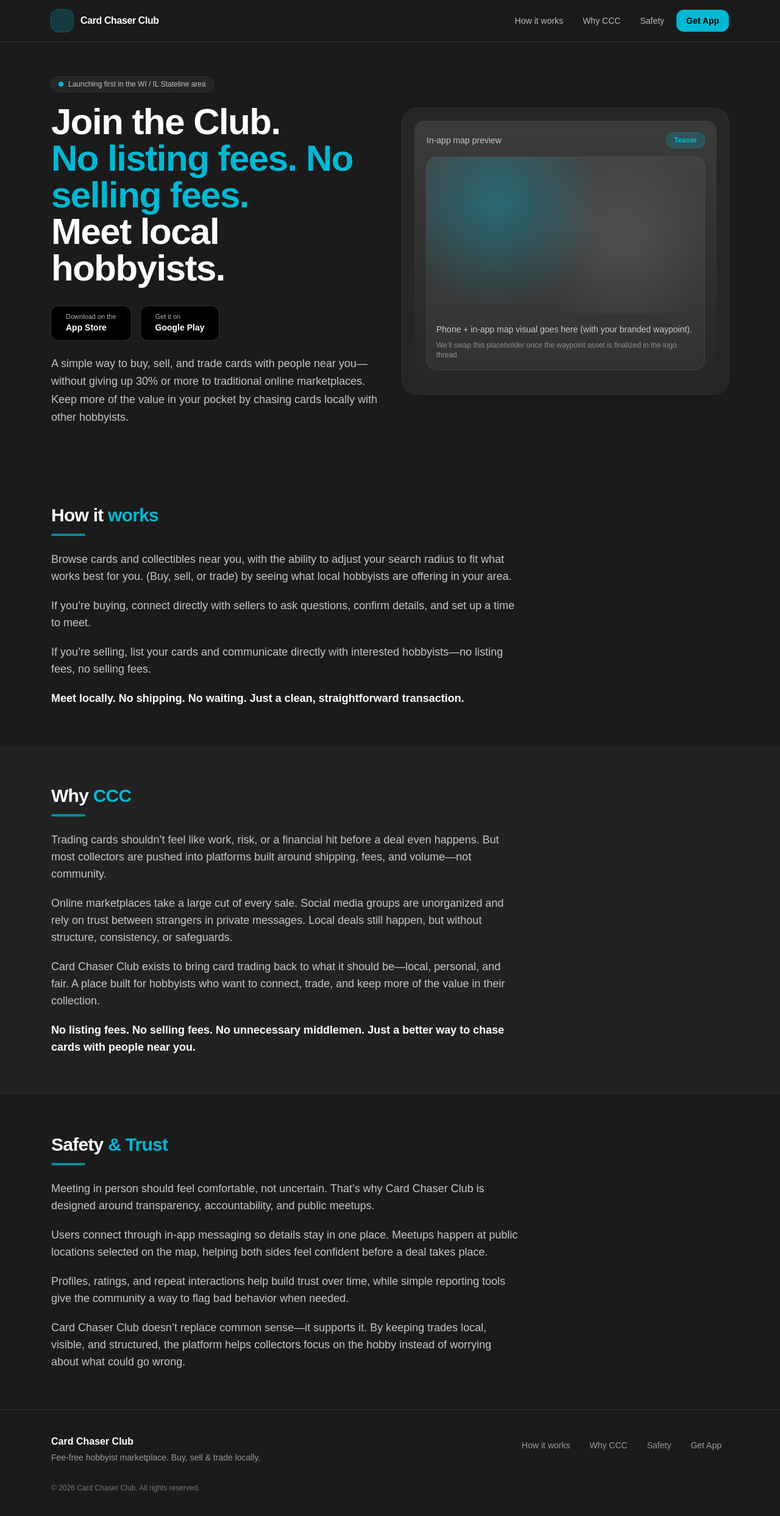
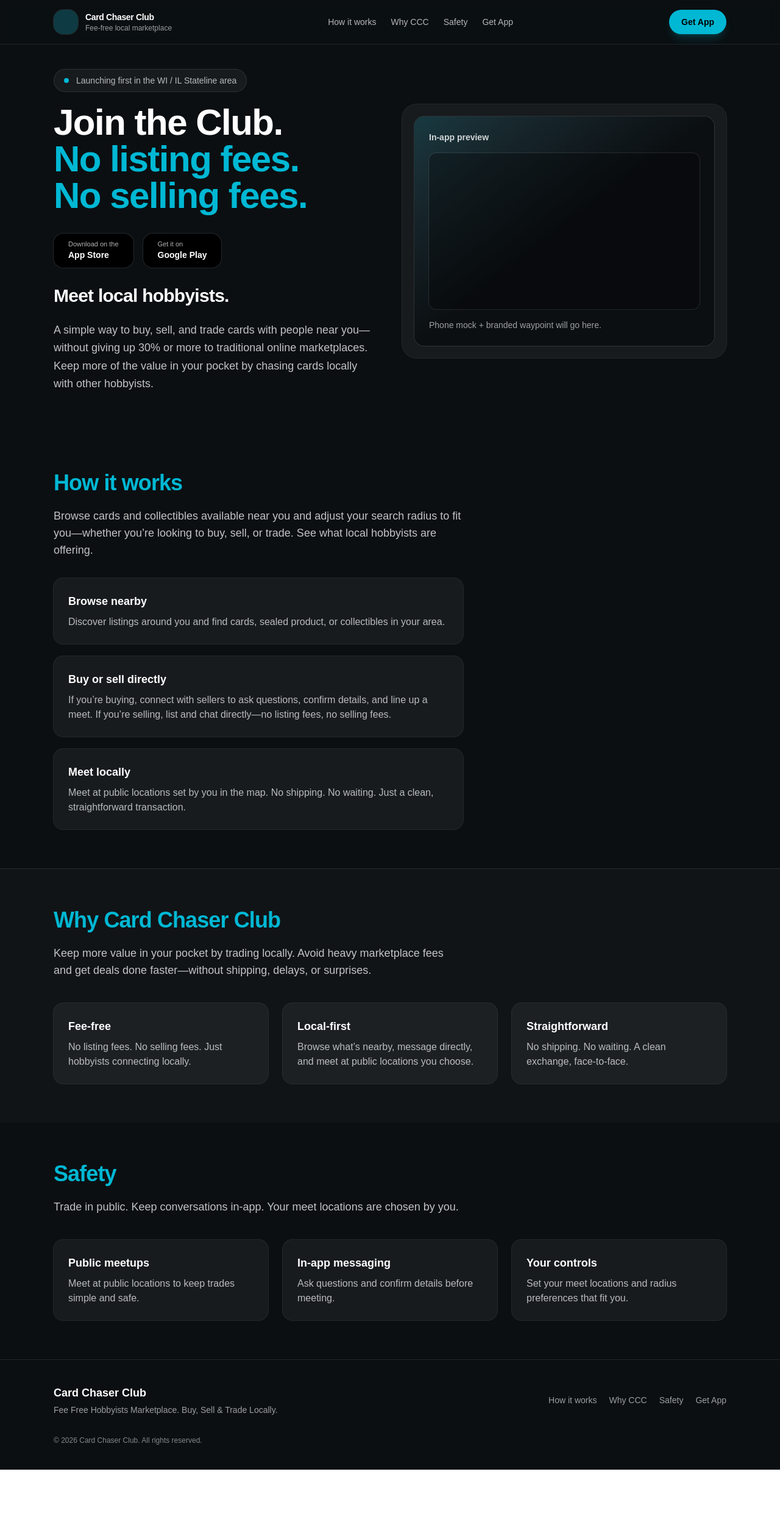
Before and after one commit to cardchaserclub/cardchaserclub-landing, a Next.js app: page / in a window 1280 px wide. Shown: the whole page at 61% size. After the commit the page ends 2410 px from the top, so only its background shows below. Built offline with nearby package versions, Linux system fonts and the light colour scheme.

Commit message:
Refine hero layout and move subhead below buttons

```diff
--- a/app/page.tsx
+++ b/app/page.tsx
@@ -2,98 +2,79 @@
 
 import { useMemo } from "react";
 
-export default function Home() {
-  // TODO: Replace with your real store URLs when ready
-  const APP_STORE_URL = "https://apps.apple.com/";
-  const PLAY_STORE_URL = "https://play.google.com/store";
+export default function Page() {
+  const NAV = useMemo(
+    () => [
+      { label: "How it works", href: "#how-it-works" },
+      { label: "Why CCC", href: "#why-ccc" },
+      { label: "Safety", href: "#safety" },
+      { label: "Get App", href: "#get-app" },
+    ],
+    []
+  );
 
-  const isIOS = useMemo(() => {
+  const APP_STORE_URL = "#";
+  const PLAY_STORE_URL = "#";
+
+  const isMobile = useMemo(() => {
     if (typeof navigator === "undefined") return false;
-    return /iPhone|iPad|iPod/i.test(navigator.userAgent);
+    return /Android|iPhone|iPad|iPod/i.test(navigator.userAgent);
   }, []);
 
-  const isAndroid = useMemo(() => {
-    if (typeof navigator === "undefined") return false;
-    return /Android/i.test(navigator.userAgent);
-  }, []);
-
-  const handleGetApp = () => {
-    if (typeof window === "undefined") return;
-
-    if (isIOS) {
-      window.open(APP_STORE_URL, "_blank", "noopener,noreferrer");
-      return;
-    }
-
-    if (isAndroid) {
-      window.open(PLAY_STORE_URL, "_blank", "noopener,noreferrer");
-      return;
-    }
-
-    // Desktop/unknown -> scroll to store buttons
-    const el = document.getElementById("get-app");
-    el?.scrollIntoView({ behavior: "smooth", block: "start" });
-  };
-
   return (
-    <main className="min-h-screen bg-[#1B1B1B] text-white">
+    <div className="min-h-screen bg-[#0b0f12] text-white">
       {/* Header */}
-      <header className="sticky top-0 z-50 border-b border-white/10 bg-[#1B1B1B]/80 backdrop-blur">
-        <div className="mx-auto flex max-w-6xl items-center justify-between px-5 py-4">
+      <header className="sticky top-0 z-50 border-b border-white/10 bg-[#0b0f12]/80 backdrop-blur">
+        <div className="mx-auto flex max-w-6xl items-center justify-between px-6 py-4">
           <div className="flex items-center gap-3">
-            {/* Placeholder logo mark (swap later) */}
-            <div className="h-9 w-9 rounded-xl bg-[#00B8D4]/20 ring-1 ring-[#00B8D4]/40" />
-            <span className="text-base font-semibold tracking-tight">
+            <div className="h-10 w-10 rounded-2xl bg-[#0e3b43] ring-1 ring-white/10" />
+            <div className="leading-tight">
+              <div className="text-sm font-semibold tracking-tight text-white">
                 Card Chaser Club
-            </span>
+              </div>
+              <div className="text-xs text-white/60">Fee-free local marketplace</div>
+            </div>
           </div>
 
-          <nav className="flex items-center gap-1 sm:gap-2">
+          <nav className="hidden items-center gap-6 md:flex">
+            {NAV.map((item) => (
               <a
-              href="#how"
-              className="hidden rounded-xl px-3 py-2 text-sm text-white/70 hover:bg-white/10 md:inline-block"
+                key={item.href}
+                href={item.href}
+                className="text-sm font-medium text-white/70 hover:text-white"
               >
-              How it works
+                {item.label}
               </a>
+            ))}
+          </nav>
+
+          <div className="flex items-center gap-3">
             <a
-              href="#why"
-              className="hidden rounded-xl px-3 py-2 text-sm text-white/70 hover:bg-white/10 md:inline-block"
-            >
-              Why CCC
-            </a>
-            <a
-              href="#safety"
-              className="hidden rounded-xl px-3 py-2 text-sm text-white/70 hover:bg-white/10 md:inline-block"
-            >
-              Safety
-            </a>
-            <button
-              type="button"
-              onClick={handleGetApp}
-              className="rounded-xl bg-[#00B8D4] px-4 py-2 text-sm font-semibold text-black hover:opacity-90"
+              href="#get-app"
+              className="inline-flex h-10 items-center justify-center rounded-full bg-[#00B8D4] px-5 text-sm font-semibold text-black shadow-lg shadow-[#00B8D4]/20 hover:opacity-90"
             >
               Get App
-            </button>
-          </nav>
+            </a>
+          </div>
         </div>
       </header>
 
       {/* Hero */}
-      <section className="mx-auto max-w-6xl px-5 pb-12 pt-10 md:pb-16 md:pt-14">
-        <div className="grid gap-10 md:grid-cols-2 md:items-center">
+      <section className="mx-auto grid max-w-6xl grid-cols-1 gap-10 px-6 pb-16 pt-10 md:grid-cols-2 md:items-center">
         {/* Left */}
         <div>
-            <div className="inline-flex items-center gap-2 rounded-full bg-white/5 px-3 py-1 text-xs text-white/70 ring-1 ring-white/10">
-              <span className="inline-block h-2 w-2 rounded-full bg-[#00B8D4]" />
+          <div className="inline-flex items-center gap-3 rounded-full border border-white/10 bg-white/5 px-4 py-2 text-sm text-white/70">
+            <span className="h-2 w-2 rounded-full bg-[#00B8D4]" />
             Launching first in the WI / IL Stateline area
           </div>
 
+          {/* UPDATED HERO HEADLINE (each sentence on its own line) */}
           <h1 className="mt-5 text-4xl font-extrabold tracking-tight md:text-6xl">
             Join the Club.
             <br />
-              <span className="text-[#00B8D4]">No listing fees. No selling fees.</span>
+            <span className="text-[#00B8D4]">No listing fees.</span>
             <br />
-              Meet local hobbyists.
+            <span className="text-[#00B8D4]">No selling fees.</span>
           </h1>
 
           {/* Store buttons directly under headline */}
@@ -103,7 +84,7 @@
               target="_blank"
               rel="noopener noreferrer"
               aria-label="Download on the App Store"
-                className="inline-flex h-14 items-center justify-center rounded-xl bg-black px-6 text-white ring-1 ring-white/10 hover:opacity-90"
+              className="inline-flex h-14 items-center justify-center gap-3 rounded-2xl bg-black px-6 text-white ring-1 ring-white/10 hover:opacity-90"
             >
               <div className="text-left leading-tight">
                 <div className="text-[11px] text-white/70">Download on the</div>
@@ -116,7 +97,7 @@
               target="_blank"
               rel="noopener noreferrer"
               aria-label="Get it on Google Play"
-                className="inline-flex h-14 items-center justify-center rounded-xl bg-black px-6 text-white ring-1 ring-white/10 hover:opacity-90"
+              className="inline-flex h-14 items-center justify-center gap-3 rounded-2xl bg-black px-6 text-white ring-1 ring-white/10 hover:opacity-90"
             >
               <div className="text-left leading-tight">
                 <div className="text-[11px] text-white/70">Get it on</div>
@@ -125,176 +106,166 @@
             </a>
           </div>
 
+          {/* UPDATED: Subhead moved below buttons */}
+          <h2 className="mt-7 text-2xl font-semibold tracking-tight text-white md:text-3xl">
+            Meet local hobbyists.
+          </h2>
+
           {/* Supporting paragraph moved below buttons */}
           <p className="mt-6 max-w-xl text-base leading-relaxed text-white/75 md:text-lg">
-              A simple way to buy, sell, and trade cards with people near you—without giving up 30%
-              or more to traditional online marketplaces. Keep more of the value in your pocket by
+            A simple way to buy, sell, and trade cards with people near you—without giving up 30% or
+            more to traditional online marketplaces. Keep more of the value in your pocket by
             chasing cards locally with other hobbyists.
           </p>
         </div>
 
         {/* Right - Placeholder hero art (phone/in-app visual later) */}
         <div className="rounded-3xl bg-white/5 p-5 ring-1 ring-white/10">
-            <div className="rounded-2xl bg-gradient-to-b from-white/10 to-transparent p-5">
-              <div className="flex items-center justify-between">
-                <p className="text-sm text-white/70">In-app map preview</p>
-                <span className="rounded-full bg-[#00B8D4]/20 px-3 py-1 text-xs font-semibold text-[#00B8D4] ring-1 ring-[#00B8D4]/40">
-                  Teaser
-                </span>
-              </div>
-
-              <div className="mt-4 overflow-hidden rounded-2xl bg-white/5 ring-1 ring-white/10">
-                <div className="h-64 w-full bg-[radial-gradient(circle_at_25%_30%,rgba(0,184,212,0.35),transparent_45%),radial-gradient(circle_at_70%_55%,rgba(255,255,255,0.10),transparent_45%)]" />
-                <div className="p-4">
-                  <p className="text-sm text-white/75">
-                    Phone + in-app map visual goes here (with your branded waypoint).
-                  </p>
-                  <p className="mt-2 text-xs text-white/45">
-                    We’ll swap this placeholder once the waypoint asset is finalized in the logo thread.
-                  </p>
-                </div>
-              </div>
+          <div className="rounded-2xl bg-gradient-to-br from-[#00B8D4]/20 via-[#0b0f12] to-[#0b0f12] p-6 ring-1 ring-white/10">
+            <div className="text-sm font-semibold text-white/80">In-app preview</div>
+            <div className="mt-4 h-64 rounded-xl bg-black/30 ring-1 ring-white/10" />
+            <div className="mt-4 text-sm text-white/60">
+              Phone mock + branded waypoint will go here.
             </div>
           </div>
         </div>
       </section>
 
       {/* How it works */}
-      <section id="how" className="mx-auto max-w-6xl px-5 py-14 md:py-16">
-        <div className="max-w-3xl">
-          <h2 className="text-2xl font-bold tracking-tight md:text-3xl">
-            How it <span className="text-[#00B8D4]">works</span>
+      <section id="how-it-works" className="mx-auto max-w-6xl px-6 py-16">
+        <div className="max-w-2xl">
+          <h2 className="text-3xl font-bold tracking-tight text-[#00B8D4] md:text-4xl">
+            How it works
           </h2>
-          <div className="mt-3 h-1 w-14 rounded-full bg-[#00B8D4]/70" />
-
-          <p className="mt-6 text-base text-white/75 md:text-lg">
-            Browse cards and collectibles near you, with the ability to adjust your search radius to
-            fit what works best for you. (Buy, sell, or trade) by seeing what local hobbyists are
-            offering in your area.
+          <p className="mt-5 text-white/75 md:text-lg">
+            Browse cards and collectibles available near you and adjust your search radius to fit
+            you—whether you’re looking to buy, sell, or trade. See what local hobbyists are offering.
           </p>
-
-          <p className="mt-5 text-base text-white/75 md:text-lg">
-            If you’re buying, connect directly with sellers to ask questions, confirm details, and
-            set up a time to meet.
+          <div className="mt-8 space-y-5">
+            <div className="rounded-2xl bg-white/5 p-6 ring-1 ring-white/10">
+              <div className="text-lg font-semibold text-white">Browse nearby</div>
+              <p className="mt-2 text-white/70">
+                Discover listings around you and find cards, sealed product, or collectibles in your
+                area.
               </p>
-
-          <p className="mt-5 text-base text-white/75 md:text-lg">
-            If you’re selling, list your cards and communicate directly with interested hobbyists—no
-            listing fees, no selling fees.
+            </div>
+            <div className="rounded-2xl bg-white/5 p-6 ring-1 ring-white/10">
+              <div className="text-lg font-semibold text-white">Buy or sell directly</div>
+              <p className="mt-2 text-white/70">
+                If you’re buying, connect with sellers to ask questions, confirm details, and line
+                up a meet. If you’re selling, list and chat directly—no listing fees, no selling
+                fees.
               </p>
-
-          <p className="mt-5 text-base font-semibold text-white md:text-lg">
-            Meet locally. No shipping. No waiting. Just a clean, straightforward transaction.
+            </div>
+            <div className="rounded-2xl bg-white/5 p-6 ring-1 ring-white/10">
+              <div className="text-lg font-semibold text-white">Meet locally</div>
+              <p className="mt-2 text-white/70">
+                Meet at public locations set by you in the map. No shipping. No waiting. Just a clean,
+                straightforward transaction.
               </p>
+            </div>
+          </div>
         </div>
       </section>
 
       {/* Why CCC */}
-      <section id="why" className="bg-white/[0.03]">
-        <div className="mx-auto max-w-6xl px-5 py-14 md:py-16">
-          <div className="max-w-3xl">
-            <h2 className="text-2xl font-bold tracking-tight md:text-3xl">
-              Why <span className="text-[#00B8D4]">CCC</span>
+      <section id="why-ccc" className="border-t border-white/10 bg-white/[0.02]">
+        <div className="mx-auto max-w-6xl px-6 py-16">
+          <div className="max-w-2xl">
+            <h2 className="text-3xl font-bold tracking-tight text-[#00B8D4] md:text-4xl">
+              Why Card Chaser Club
             </h2>
-            <div className="mt-3 h-1 w-14 rounded-full bg-[#00B8D4]/70" />
+            <p className="mt-5 text-white/75 md:text-lg">
+              Keep more value in your pocket by trading locally. Avoid heavy marketplace fees and get
+              deals done faster—without shipping, delays, or surprises.
+            </p>
+          </div>
 
-            <p className="mt-6 text-base text-white/75 md:text-lg">
-              Trading cards shouldn’t feel like work, risk, or a financial hit before a deal even
-              happens. But most collectors are pushed into platforms built around shipping, fees,
-              and volume—not community.
+          <div className="mt-10 grid gap-6 md:grid-cols-3">
+            <div className="rounded-2xl bg-white/5 p-6 ring-1 ring-white/10">
+              <div className="text-lg font-semibold text-white">Fee-free</div>
+              <p className="mt-2 text-white/70">
+                No listing fees. No selling fees. Just hobbyists connecting locally.
               </p>
+            </div>
+            <div className="rounded-2xl bg-white/5 p-6 ring-1 ring-white/10">
+              <div className="text-lg font-semibold text-white">Local-first</div>
+              <p className="mt-2 text-white/70">
+                Browse what’s nearby, message directly, and meet at public locations you choose.
+              </p>
+            </div>
+            <div className="rounded-2xl bg-white/5 p-6 ring-1 ring-white/10">
+              <div className="text-lg font-semibold text-white">Straightforward</div>
+              <p className="mt-2 text-white/70">
+                No shipping. No waiting. A clean exchange, face-to-face.
+              </p>
+            </div>
+          </div>
+        </div>
+      </section>
 
-            <p className="mt-5 text-base text-white/75 md:text-lg">
-              Online marketplaces take a large cut of every sale. Social media groups are
-              unorganized and rely on trust between strangers in private messages. Local deals still
-              happen, but without structure, consistency, or safeguards.
+      {/* Safety */}
+      <section id="safety" className="mx-auto max-w-6xl px-6 py-16">
+        <div className="max-w-2xl">
+          <h2 className="text-3xl font-bold tracking-tight text-[#00B8D4] md:text-4xl">
+            Safety
+          </h2>
+          <p className="mt-5 text-white/75 md:text-lg">
+            Trade in public. Keep conversations in-app. Your meet locations are chosen by you.
           </p>
+        </div>
 
-            <p className="mt-5 text-base text-white/75 md:text-lg">
-              Card Chaser Club exists to bring card trading back to what it should be—local,
-              personal, and fair. A place built for hobbyists who want to connect, trade, and keep
-              more of the value in their collection.
+        <div className="mt-10 grid gap-6 md:grid-cols-3">
+          <div className="rounded-2xl bg-white/5 p-6 ring-1 ring-white/10">
+            <div className="text-lg font-semibold text-white">Public meetups</div>
+            <p className="mt-2 text-white/70">
+              Meet at public locations to keep trades simple and safe.
             </p>
-
-            <p className="mt-5 text-base font-semibold text-white md:text-lg">
-              No listing fees. No selling fees. No unnecessary middlemen. Just a better way to chase
-              cards with people near you.
+          </div>
+          <div className="rounded-2xl bg-white/5 p-6 ring-1 ring-white/10">
+            <div className="text-lg font-semibold text-white">In-app messaging</div>
+            <p className="mt-2 text-white/70">
+              Ask questions and confirm details before meeting.
+            </p>
+          </div>
+          <div className="rounded-2xl bg-white/5 p-6 ring-1 ring-white/10">
+            <div className="text-lg font-semibold text-white">Your controls</div>
+            <p className="mt-2 text-white/70">
+              Set your meet locations and radius preferences that fit you.
             </p>
           </div>
         </div>
       </section>
 
-      {/* Safety */}
-      <section id="safety" className="mx-auto max-w-6xl px-5 py-14 md:py-16">
-        <div className="max-w-3xl">
-          <h2 className="text-2xl font-bold tracking-tight md:text-3xl">
-            Safety <span className="text-[#00B8D4]">&amp; Trust</span>
-          </h2>
-          <div className="mt-3 h-1 w-14 rounded-full bg-[#00B8D4]/70" />
-
-          <p className="mt-6 text-base text-white/75 md:text-lg">
-            Meeting in person should feel comfortable, not uncertain. That’s why Card Chaser Club is
-            designed around transparency, accountability, and public meetups.
-          </p>
-
-          <p className="mt-5 text-base text-white/75 md:text-lg">
-            Users connect through in-app messaging so details stay in one place. Meetups happen at
-            public locations selected on the map, helping both sides feel confident before a deal
-            takes place.
-          </p>
-
-          <p className="mt-5 text-base text-white/75 md:text-lg">
-            Profiles, ratings, and repeat interactions help build trust over time, while simple
-            reporting tools give the community a way to flag bad behavior when needed.
-          </p>
-
-          <p className="mt-5 text-base text-white/75 md:text-lg">
-            Card Chaser Club doesn’t replace common sense—it supports it. By keeping trades local,
-            visible, and structured, the platform helps collectors focus on the hobby instead of
-            worrying about what could go wrong.
-          </p>
-        </div>
-      </section>
-
       {/* Footer */}
-      <footer className="border-t border-white/10 py-10">
-        <div className="mx-auto max-w-6xl px-5">
-          <div className="flex flex-col gap-6 md:flex-row md:items-start md:justify-between">
+      <footer className="border-t border-white/10 bg-[#0b0f12]">
+        <div className="mx-auto max-w-6xl px-6 py-10">
+          <div className="flex flex-col gap-6 md:flex-row md:items-center md:justify-between">
             <div>
-              <div className="text-base font-semibold">Card Chaser Club</div>
-              <div className="mt-1 text-sm text-white/55">
-                Fee-free hobbyist marketplace. Buy, sell &amp; trade locally.
+              <div className="text-lg font-semibold text-white">Card Chaser Club</div>
+              <div className="mt-1 text-sm text-white/60">
+                Fee Free Hobbyists Marketplace. Buy, Sell &amp; Trade Locally.
               </div>
             </div>
 
-            <div className="flex flex-wrap gap-2 text-sm text-white/55">
-              <a className="rounded-lg px-3 py-2 hover:bg-white/10 hover:text-[#00B8D4]" href="#how">
-                How it works
+            <div className="flex flex-wrap gap-5">
+              {NAV.map((item) => (
+                <a
+                  key={item.href}
+                  href={item.href}
+                  className="text-sm font-medium text-white/60 hover:text-white"
+                >
+                  {item.label}
                 </a>
-              <a className="rounded-lg px-3 py-2 hover:bg-white/10 hover:text-[#00B8D4]" href="#why">
-                Why CCC
-              </a>
-              <a
-                className="rounded-lg px-3 py-2 hover:bg-white/10 hover:text-[#00B8D4]"
-                href="#safety"
-              >
-                Safety
-              </a>
-              <button
-                type="button"
-                onClick={handleGetApp}
-                className="rounded-lg px-3 py-2 hover:bg-white/10 hover:text-[#00B8D4]"
-              >
-                Get App
-              </button>
+              ))}
             </div>
           </div>
 
-          <div className="mt-8 text-xs text-white/40">
+          <div className="mt-8 text-xs text-white/50">
             © {new Date().getFullYear()} Card Chaser Club. All rights reserved.
           </div>
         </div>
       </footer>
-    </main>
+    </div>
   );
 }
```
Lines whose indentation alone changed are shown as unchanged.
